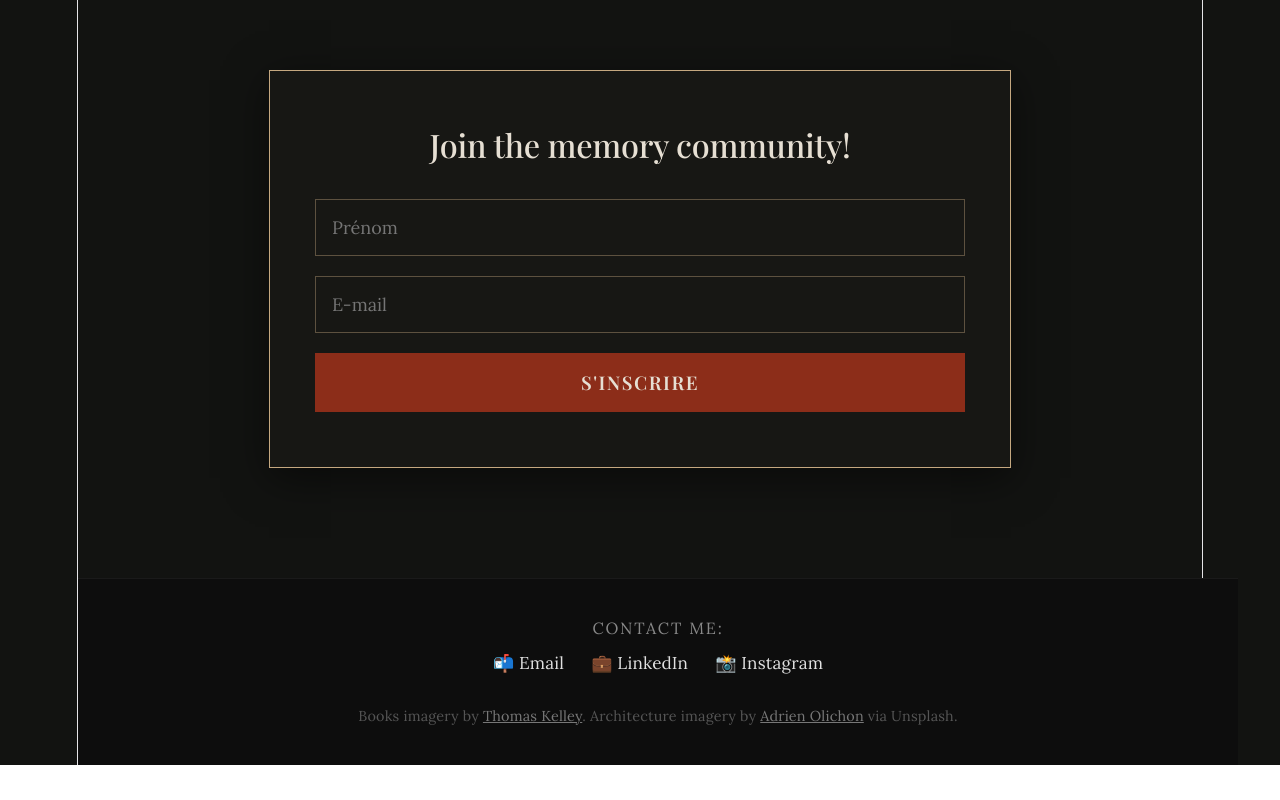
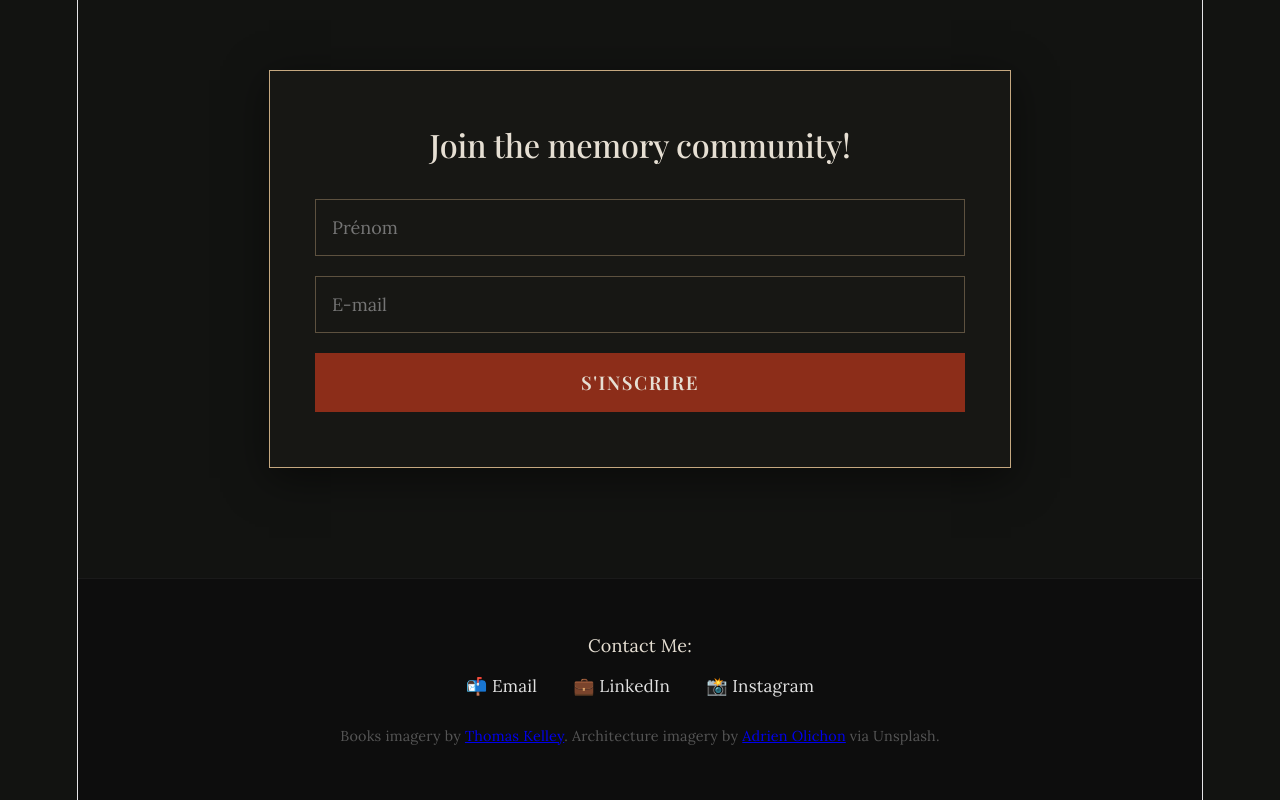
Before and after one commit to DianaBorro/Mnemopolis, a React (Vite) app: page / in a window 1280 px wide. Shown: the part 1755-2555 px from the top of the page. Before the commit the page ends 2520 px from the top, so only its background shows below. Built offline with nearby package versions, Linux system fonts and the light colour scheme; a web font is replaced by a local one.

Commit message:
footer styling

```diff
--- a/src/styles/Footer.css
+++ b/src/styles/Footer.css
@@ -1,60 +1,61 @@
 .academic-footer {
     width: 100%;
-    padding: 2rem 1rem;
-    background-color: #0d0d0d; /* Deep dark background */
+    padding: 3rem 1rem;
+    background-color: #0d0d0d;
     border-top: 1px solid #1a1a1a;
+    box-sizing: border-box;
 }
 
+/* 🛠️ This forces everything to align symmetrically down the middle */
 .footer-content {
     max-width: 1200px;
     margin: 0 auto;
     display: flex;
     flex-direction: column;
     align-items: center;
+    justify-content: center;
     gap: 1.5rem;
-    text-align: center;
+    width: 100%;
 }
 
 .footer-contact {
     display: flex;
     flex-direction: column;
     align-items: center;
-    gap: 0.5rem;
+    gap: 0.75rem;
+    width: 100%;
 }
 
-.contact-title {
-    font-size: 0.9rem;
-    text-transform: uppercase;
-    letter-spacing: 0.1rem;
-    color: #888;
-}
-
+/* 🛠️ This stops the links from running away horizontally */
 .social-links {
     display: flex;
-    gap: 1.5rem;
+    flex-direction: row;
+    justify-content: center;
+    align-items: center;
+    gap: 2rem;
+    flex-wrap: wrap;
+    width: 100%;
 }
 
 .social-link {
     font-size: 0.95rem;
     color: #e0e0e0;
     text-decoration: none;
-    transition: color 0.2s ease-in-out;
+    transition: color 0.2s ease;
 }
 
 .social-link:hover {
-    color: #0077b5; /* Or your preferred brand accent color */
+    color: #a33827; /* Matches your beautiful terracotta red buttons! */
+}
+
+.footer-credits {
+    width: 100%;
+    text-align: center;
 }
 
 .footer-credits p {
     font-size: 0.8rem;
     color: #555;
+    margin: 0;
+    line-height: 1.4;
 }
-
-.footer-credits a {
-    color: #777;
-    text-decoration: underline;
-}
-
-.footer-credits a:hover {
-    color: #aaa;
-}
```
